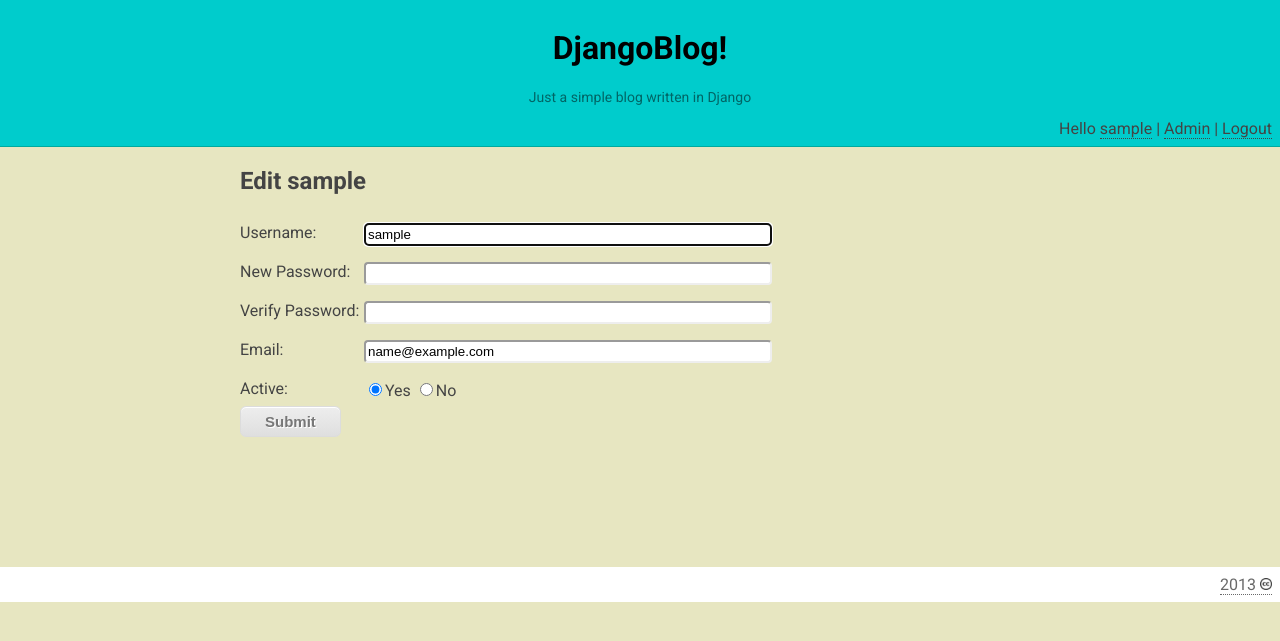
After one commit to kevinmarsh/DjangoBlog, a Django app: page /users/edit/1 in a window 1280 px wide. The commit adds this page. Shown: the top 641 px of the page. Run offline with Django 3.2, Linux system fonts and the light colour scheme; the visitor is signed in with stand-in values (Sample User, id 1); data comes from the database, SQL or seed files in the repository; some libraries are stand-ins or nearby versions.

Commit message:
added edit user ability and admin homepage

```diff
--- a/DjangoBlog/admin/urls.py
+++ b/DjangoBlog/admin/urls.py
@@ -1,7 +1,6 @@
 from django.conf.urls import patterns, url
 
 from admin.views import AdminHome, AdminPostList, AdminUserList
-
 
 urlpatterns = patterns('users.views',
     url(r'^$', AdminHome.as_view(), name='admin_AdminHome'),
--- a/DjangoBlog/admin/views.py
+++ b/DjangoBlog/admin/views.py
@@ -7,12 +7,8 @@
 from mixins import LoginRequiredMixin
 
 
-
 class AdminHome(LoginRequiredMixin, TemplateView):
     template_name = 'admin_home.html'
-# class AdminHome(LoginRequiredMixin, View):
-#     def get(self, request):
-#         render(request, 'admin_home.html')
 
 
 class AdminPostList(LoginRequiredMixin, View):
--- a/DjangoBlog/blog/urls.py
+++ b/DjangoBlog/blog/urls.py
@@ -7,6 +7,5 @@
     url(r'^newpost/$', NewPost.as_view(), name='blog_NewPost'),
     url(r'^post/(?P<slug>[\w-]+)$', SinglePost.as_view(), name='blog_SinglePost'),
     url(r'^edit/(?P<id>[0-9]+)$', EditPost.as_view(), name='blog_EditPost'),
-    # url(r'^delete/(?P<id>[0-9]+)$', DeletePost.as_view(), name='blog_DeletePost'),
     url(r'^delete$', DeletePost.as_view(), name='blog_DeletePost'),
 )
--- a/DjangoBlog/static/css/main.scss
+++ b/DjangoBlog/static/css/main.scss
@@ -239,7 +239,7 @@
 /////////////////////////////////////////////////
 // Users Content
 /////////////////////////////////////////////////
-#newUser{
+#newUser, #editUser {
     @extend #newPost;
     label {
         width: 120px;
@@ -255,6 +255,13 @@
 /////////////////////////////////////////////////
 // Admin
 /////////////////////////////////////////////////
+.adminHome {
+    margin: 20px auto;
+    text-align: center;
+    a {
+        @extend %cssButton;
+    }
+}
 .adminFilter {
     margin: 20px 0;
     p {
--- a/DjangoBlog/templates/base.html
+++ b/DjangoBlog/templates/base.html
@@ -21,8 +21,8 @@
             <p>Just a simple blog written in Django</p>
             <div class="login">
                 {% if user.is_authenticated %}
-                    Hello {{ user.username }} |
-                    <a href="{% url 'users_SignUp' %}">Create New User</a> |
+                    Hello <a href="{% url 'users_EditUser' user.id %}">{{ user.username }}</a> |
+                    <a href="{% url 'admin_AdminHome' %}">Admin</a> |
                     <a href="{% url 'users_Logout' %}">Logout</a>
                 {% else %}
                     <a href="{% url 'users_Login' %}">Login</a>
--- /dev/null
+++ b/DjangoBlog/users/templates/edit_user.html
@@ -0,0 +1,27 @@
+{% extends "base.html" %}
+{% block title %}{{ block.super }} - Edit {{ editUser.username }}{% endblock %}
+
+{% block content %}
+    <h2>Edit {{ editUser.username }}</h2>
+
+    <form id="editUser" method="post">
+        {% csrf_token %}
+        <label for="newUsername">Username</label>
+        <input type="text" name="username" id="newUsername" value="{{ editUser.username }}" autofocus>
+        <br>
+        <label for="newPassword">New Password</label>
+        <input type="password" name="password" id="newPassword" value="">
+        <br>
+        <label for="newVerify" title="Verify the new password.">Verify Password</label>
+        <input type="password" name="verify" id="newVerify" value="">
+        <br>
+        <label for="newEmail">Email</label>
+        <input type="text" name="email" id="newEmail" value="{{ editUser.email }}">
+        <br>
+        <label for="active">Active</label>
+        <input type="radio" name="active" value="active" {% if editUser.is_active %}checked {% endif %}/>Yes
+        <input type="radio" name="active" value="inactive" {% if not editUser.is_active %}checked {% endif %}/>No
+        <br>
+        <input type="submit">
+    </form>
+{% endblock %}
--- a/DjangoBlog/users/templates/sign_up.html
+++ b/DjangoBlog/users/templates/sign_up.html
@@ -9,10 +9,10 @@
         <label for="newUsername">Username</label>
         <input type="text" name="username" id="newUsername" value="{{ username }}" autofocus>
         <br>
-        <label for="newPassword">Verify Password</label>
+        <label for="newPassword">Password</label>
         <input type="password" name="password" id="newPassword" value="">
         <br>
-        <label for="newVerify">Password</label>
+        <label for="newVerify">Verify Password</label>
         <input type="password" name="verify" id="newVerify" value="">
         <br>
         <label for="newEmail">Email</label>
--- a/DjangoBlog/users/views.py
+++ b/DjangoBlog/users/views.py
@@ -91,4 +91,37 @@
 
 
 class EditUser(LoginRequiredMixin, View):
-    pass
+    def get(self, request, id):
+        user = User.objects.get(id=id)
+        return render(request, 'edit_user.html', {'editUser': user})
+
+    def post(self, request, id):
+        user = User.objects.get(id=id)
+        username = request.POST['username']
+        password = request.POST['password']
+        verify = request.POST['verify']
+        email = request.POST['email']
+        active = request.POST['active'] == 'active'
+
+        if not valid_username(username):
+            messages.add_message(request, messages.INFO, 'Sorry that is not a valid username, letters and numbers only.')
+        if User.objects.filter(username=username).exclude(id=id):
+            messages.add_message(request, messages.INFO, 'Sorry that username is taken.')
+        if (password and verify) and not valid_password(password) or password != verify:
+            messages.add_message(request, messages.INFO, 'Ensure your passwords match and are at least 6 charecters.')
+        if email and not valid_email(email):
+            messages.add_message(request, messages.INFO, 'That is not a valid email address.')
+        if messages.get_messages(request):
+            params = {'username': username,
+                      'email': email,
+                      'is_active': active}
+            return render(request, 'edit_user.html', params)
+
+        user.username = username
+        if password:
+            user.set_password(password)
+        user.email = email
+        user.is_active = active
+        user.save()
+        messages.add_message(request, messages.SUCCESS, 'User "%s" was updated!' % username)
+        return render(request, 'edit_user.html', {'editUser': user})
```
Also changed, not shown: DjangoBlog/admin/templates/admin_home.html (added, +10 -0 lines), DjangoBlog/static/css/main.css.
